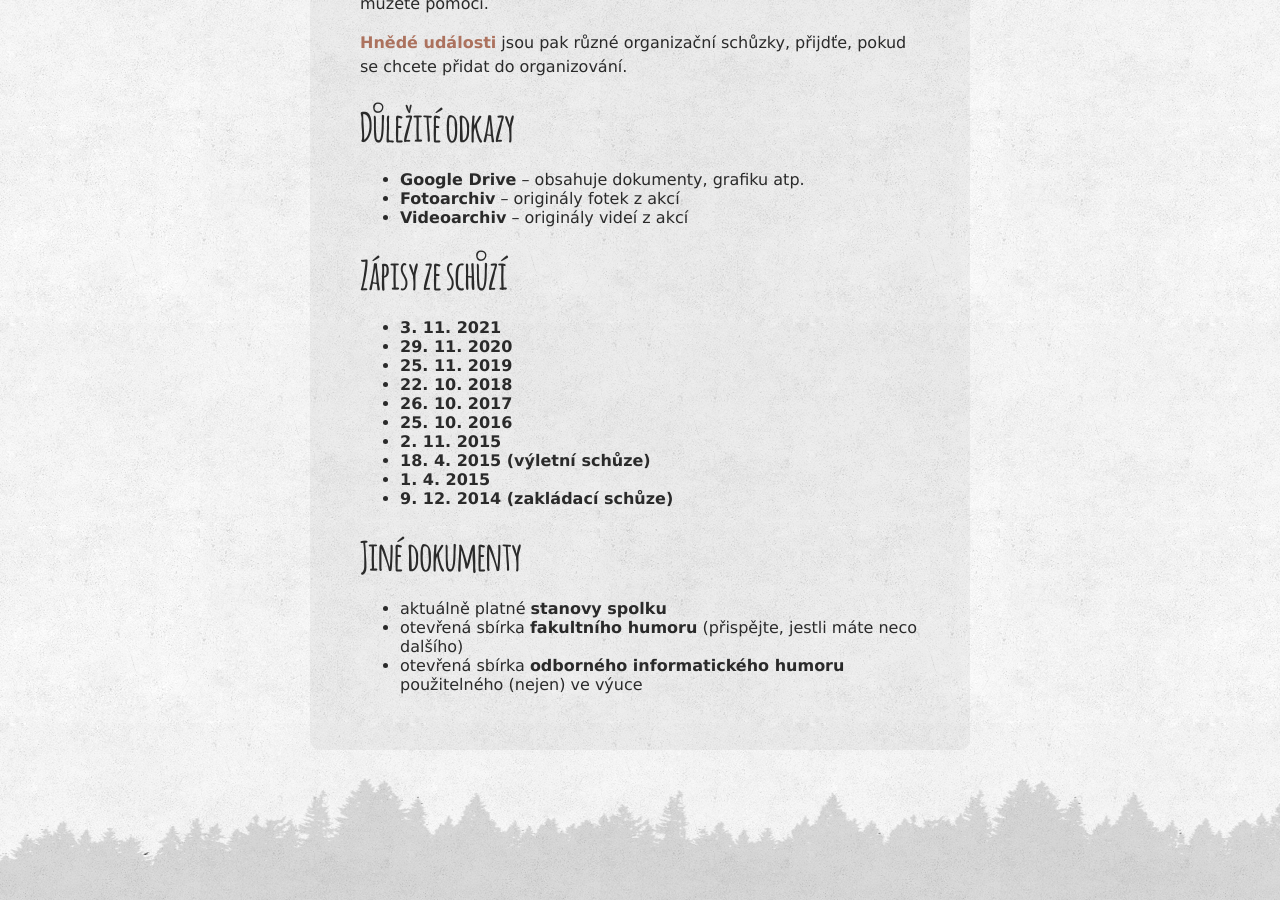
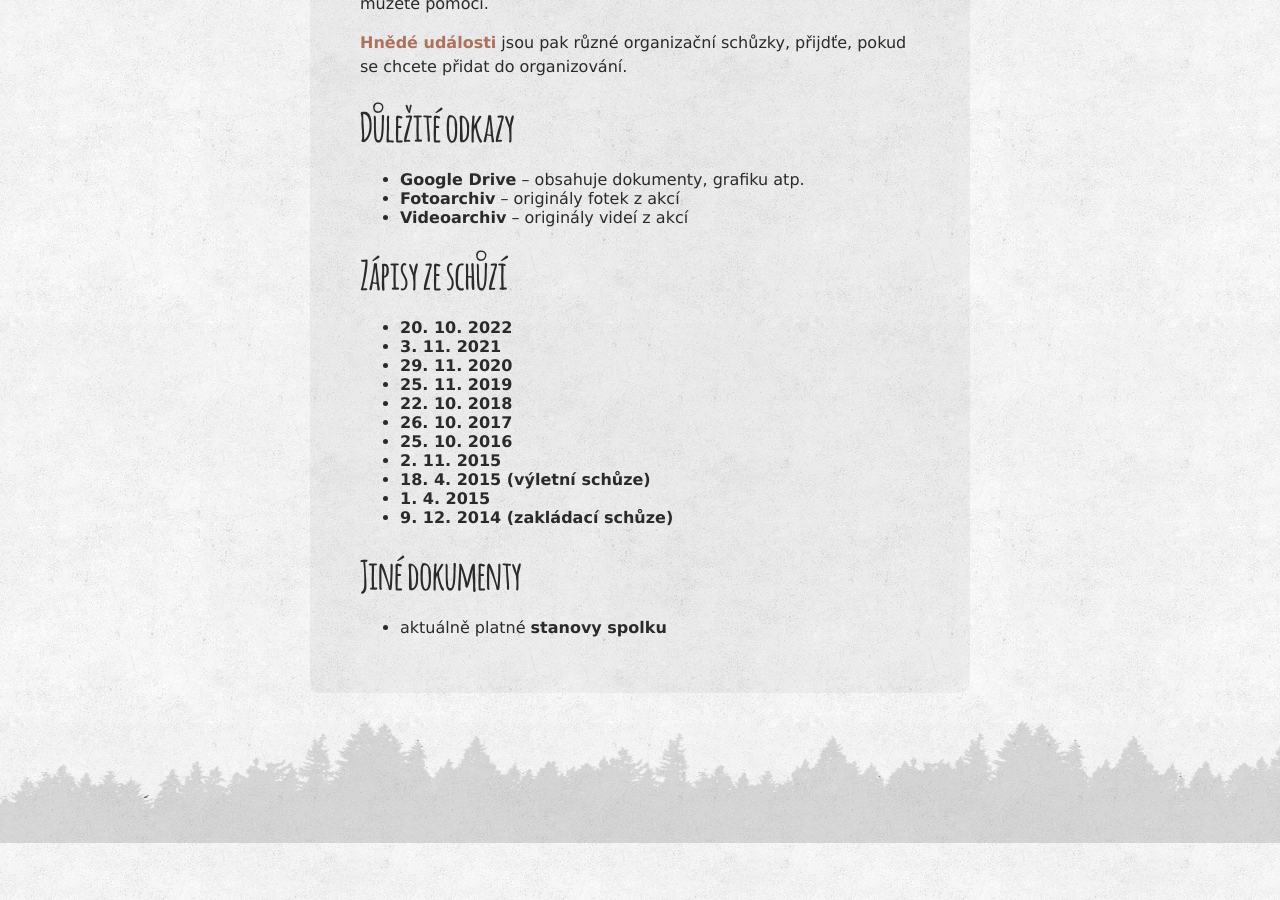
Before and after one commit to zverinec/zverinec-web, a Jekyll site: the page built from _pages/for-members.md, in a window 1280 px wide and 900 px high, scrolled down 1077 px. Built offline with Jekyll 4.4.1, drawn with Linux system fonts in a browser that asks for light colours; comment, search, counter and statistics services are not loaded.

Commit message:
Add zápis 20. 20., delete non existing links

```diff
--- a/_pages/for-members.md
+++ b/_pages/for-members.md
@@ -27,6 +27,7 @@ schůzky, přijdťe, pokud se chcete přidat do organizování.
 
 ## Zápisy ze schůzí
 
+ * <a href="https://docs.google.com/document/d/14w7kv_DQa8fTxB1OJSJQzv6rjynUVwfqxgazJ2GfELM/edit" target="_blank">20. 10. 2022</a>
  * <a href="https://docs.google.com/document/d/1xOkTdIfogZiDRkqHWBQZZz4uhEm0KTGpXTyR5dlMRKY/edit" target="_blank">3. 11. 2021</a>
  * <a href="https://docs.google.com/document/d/1ST7sWogs5jPQ2Aa2mduc4p6sJn6x4h669Se7bbkHOls/edit" target="_blank">29. 11. 2020</a>
  * <a href="files/2019-11-25_zapis.pdf" target="_blank">25. 11. 2019</a>
@@ -41,5 +42,3 @@ schůzky, přijdťe, pokud se chcete přidat do organizování.
 ## Jiné dokumenty
 
  * aktuálně platné <a href="files/stanovy.pdf" target="_blank">stanovy spolku</a>
- * otevřená sbírka <a href="https://drive.google.com/open?id=0B8kbLE4kip8pOXJPOFBENFg4bkU&authuser=0" target="_blank">fakultního humoru</a> (přispějte, jestli máte neco dalšího)
- * otevřená sbírka <a href="https://drive.google.com/open?id=0B8kbLE4kip8pMDJPWHlOa0ZBMkE&authuser=0" target="_blank">odborného informatického humoru</a> použitelného (nejen) ve výuce
```
